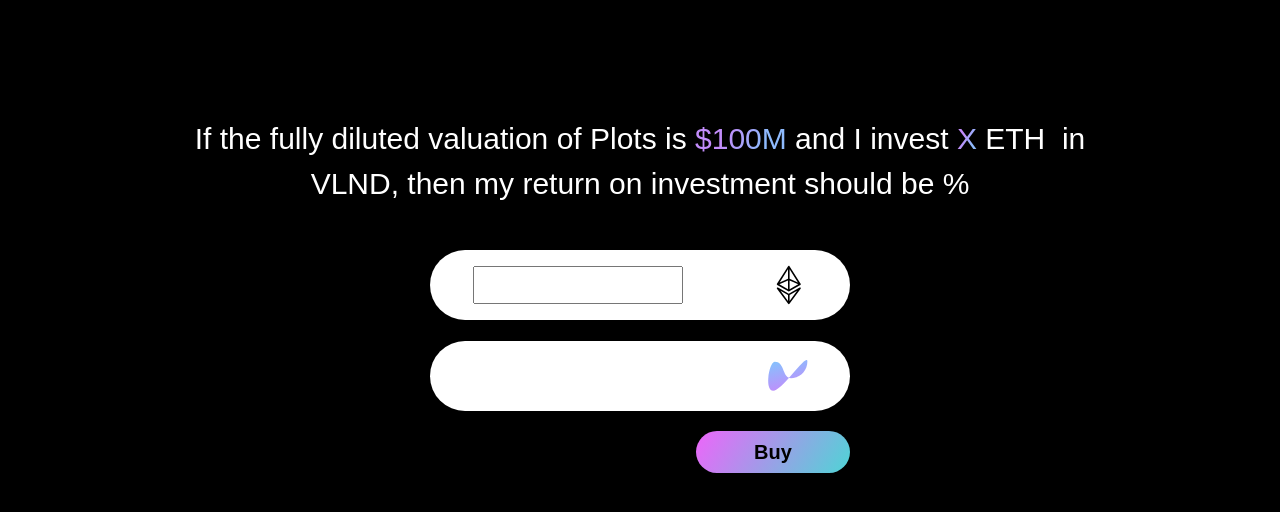
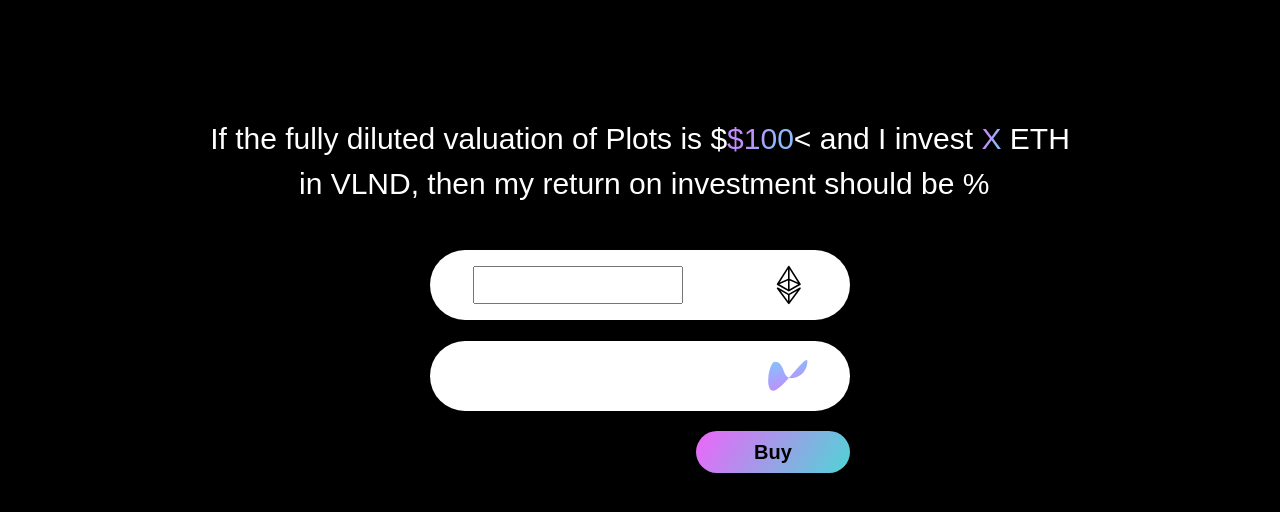
Before and after one commit to Soteria-Smart-Contracts/Plots.Finance-2, a plain HTML site: page plots-finance/calculator.html in a window 1280 px wide. Shown: the part 132-644 px from the top of the page. Drawn offline with nearby package versions, Linux system fonts and the light colour scheme.

Commit message:
Jun 22, 2023, 10:02 PM

```diff
--- a/plots-finance/calculator.html
+++ b/plots-finance/calculator.html
@@ -54,7 +54,7 @@
   <section class="calculator-section wf-section">
     <div class="w-layout-blockcontainer calculator-input w-container">
       <div class="input-div">
-        <div class="input-text">If the fully diluted valuation of Plots is <span class="input-plots">$100M</span> and I invest <span id="EthCount" class="input-eth">X</span> ETH  in VLND, then my return on investment should be <span id="%" class="output"></span>%</div>
+        <div class="input-text">If the fully diluted valuation of Plots is $<span class="input-plots">$100</span>< and I invest <span id="EthCount" class="input-eth">X</span> ETH  in VLND, then my return on investment should be <span id="%" class="output"></span>%</div>
       </div>
     </div>
     <div class="w-layout-blockcontainer calculator-output w-container">
```
